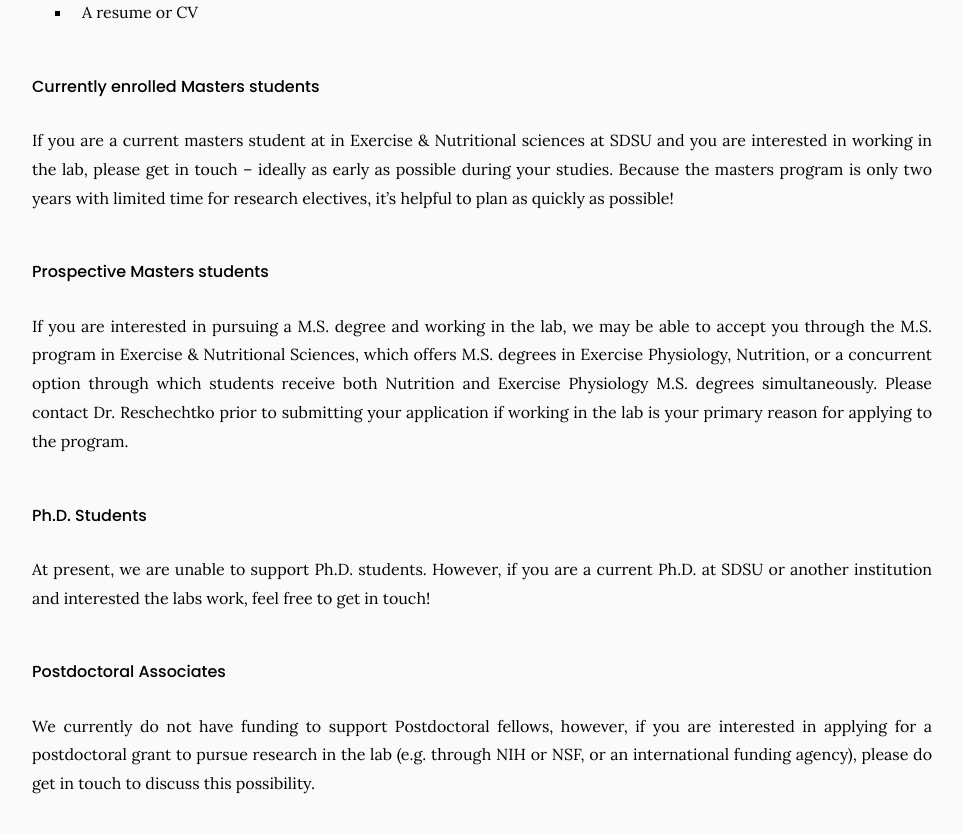
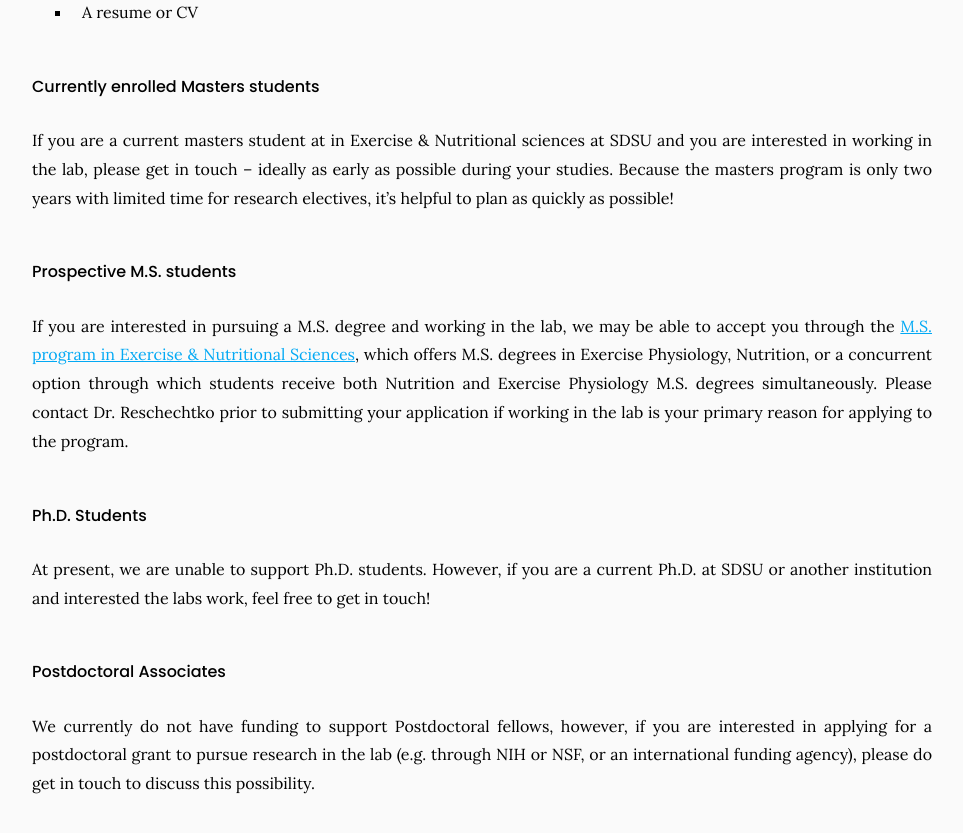
Before and after one commit to sensationinmotion/sensationinmotion.github.io, a Jekyll site: the page built from team/index.md, in a window 1280 px wide and 900 px high, scrolled down 975 px. Shown: the top 833 px of the window, without its empty margins (158-1121 px from the left). Built offline with Jekyll 4.4.1, drawn with Linux system fonts in a browser that asks for light colours.

Commit message:
Update index.md

```diff
--- a/team/index.md
+++ b/team/index.md
@@ -60,9 +60,9 @@ If you are an undergraduate student at SDSU interesting in working in the lab, p
 
 If you are a current masters student at in Exercise & Nutritional sciences at SDSU and you are interested in working in the lab, please get in touch -- ideally as early as possible during your studies. Because the masters program is only two years with limited time for research electives, it's helpful to plan as quickly as possible!
 
-#### Prospective Masters students
+#### Prospective M.S. students
 
-If you are interested in pursuing a M.S. degree and working in the lab, we may be able to accept you through the M.S. program in Exercise & Nutritional Sciences, which offers M.S. degrees in Exercise Physiology, Nutrition, or a concurrent option through which students receive both Nutrition and Exercise Physiology M.S. degrees simultaneously. Please contact Dr. Reschechtko prior to submitting your application if working in the lab is your primary reason for applying to the program.
+If you are interested in pursuing a M.S. degree and working in the lab, we may be able to accept you through the [M.S. program in Exercise & Nutritional Sciences](https://ens.sdsu.edu/academic-programs/masters/), which offers M.S. degrees in Exercise Physiology, Nutrition, or a concurrent option through which students receive both Nutrition and Exercise Physiology M.S. degrees simultaneously. Please contact Dr. Reschechtko prior to submitting your application if working in the lab is your primary reason for applying to the program.
 
 #### Ph.D. Students
 
```
